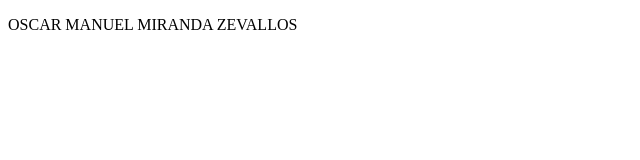
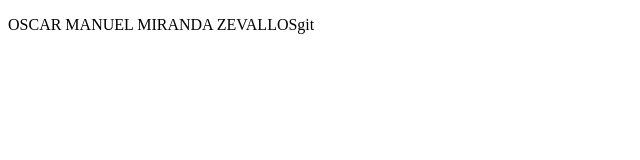
Before and after one commit to OscarMMiranda/VS-CURSO, a plain HTML site: page Index.html in a window 1280 px wide. Shown: the full height of the page, 0-640 px from the left. Drawn offline with Linux system fonts and the light colour scheme.

Commit message:
Otro mas nuevamente

```diff
--- a/Index.html
+++ b/Index.html
@@ -8,7 +8,7 @@
 <body>
 
         <p>
-        OSCAR MANUEL MIRANDA ZEVALLOS
+        OSCAR MANUEL MIRANDA ZEVALLOSgit
         </p>
 
 </body>
```
Also changed, not shown: styles.css (added).
